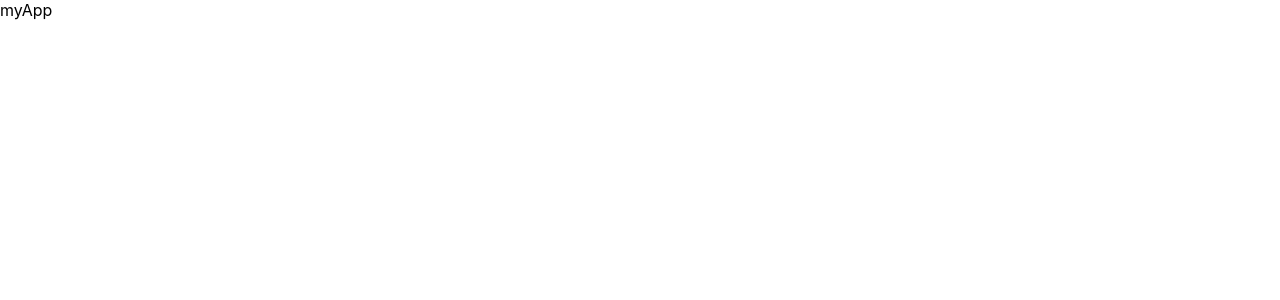
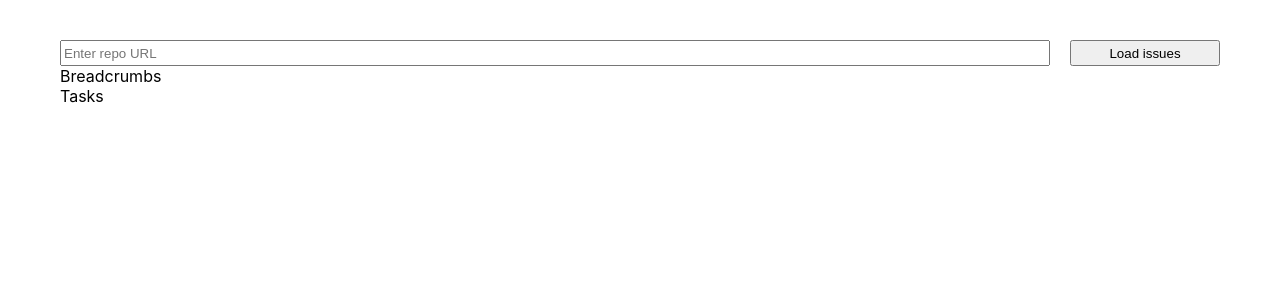
Before and after one commit to MaksVibe/githubkanbanboard, a React (Create React App) app: page / in a window 1280 px wide. Shown: the top 300 px of the page. Built offline with nearby package versions, Linux system fonts and the light colour scheme.

Commit message:
Add layout, components and first component Form

```diff
--- a/src/App.tsx
+++ b/src/App.tsx
@@ -1,7 +1,8 @@
 import React from "react";
+import { LandingPage } from "./LandingPage/LandingPage";
 
 function App() {
-  return <div>myApp</div>;
+  return <LandingPage />;
 }
 
 export default App;
--- /dev/null
+++ b/src/LandingPage/LandingPage.styles.ts
@@ -0,0 +1,12 @@
+import styled from "styled-components";
+
+export const Wrapper = styled.div`
+  padding: 40px 60px;
+`;
+
+export const List = styled.ul`
+  padding: 0;
+  margin: 0;
+  list-style: none;
+`;
+export const Item = styled.li``;
--- /dev/null
+++ b/src/LandingPage/LandingPage.tsx
@@ -0,0 +1,17 @@
+import React from "react";
+import { Input } from "../components/Input/Input";
+import * as Styled from "./LandingPage.styles";
+
+interface LandingPageProps {}
+
+export const LandingPage: React.FunctionComponent<LandingPageProps> = () => {
+  return (
+    <Styled.Wrapper>
+      <Input />
+      <Styled.List>
+        <Styled.Item>Breadcrumbs</Styled.Item>
+        <Styled.Item>Tasks</Styled.Item>
+      </Styled.List>
+    </Styled.Wrapper>
+  );
+};
--- /dev/null
+++ b/src/components/Input/Input.styles.ts
@@ -0,0 +1,19 @@
+import styled from "styled-components";
+
+export const Wrapper = styled.div``;
+
+export const From = styled.form`
+  display: flex;
+  justify-content: space-between;
+  gap: 20px;
+`;
+
+export const Input = styled.input`
+  width: 100%;
+  height: 20px;
+`;
+
+export const Button = styled.button`
+  width: 100%;
+  max-width: 150px;
+`;
--- /dev/null
+++ b/src/components/Input/Input.tsx
@@ -0,0 +1,27 @@
+import React, { useState } from "react";
+import * as Styled from "./Input.styles";
+
+export interface InputProps {}
+
+export const Input: React.FC<InputProps> = () => {
+  const [value, setValue] = useState<string>("");
+
+  return (
+    <Styled.Wrapper>
+      <Styled.From
+        onSubmit={e => {
+          e.preventDefault();
+          console.log("Yuupiii!");
+        }}
+      >
+        <Styled.Input
+          type={"url"}
+          placeholder={"Enter repo URL"}
+          value={value}
+          onChange={e => setValue(e.target.value)}
+        />
+        <Styled.Button type={"submit"}>Load issues</Styled.Button>
+      </Styled.From>
+    </Styled.Wrapper>
+  );
+};
```
